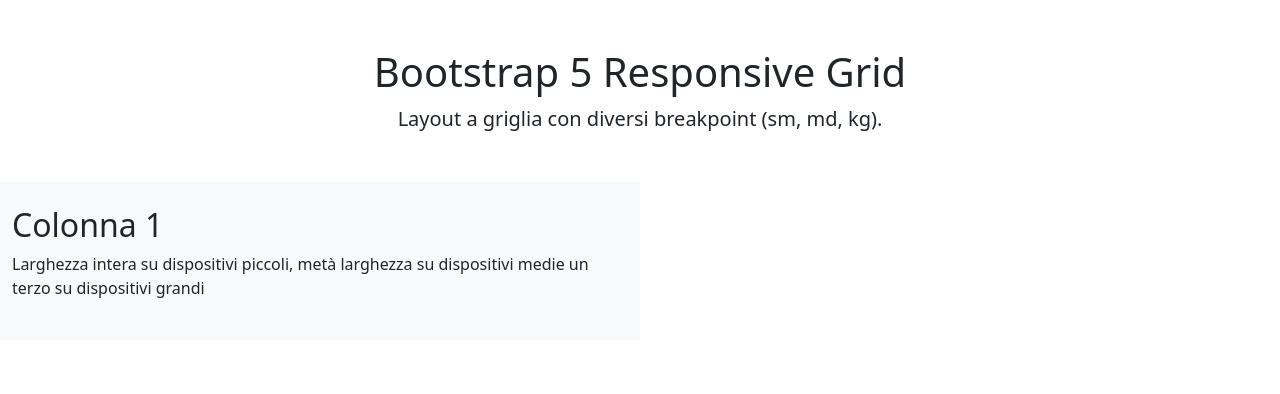
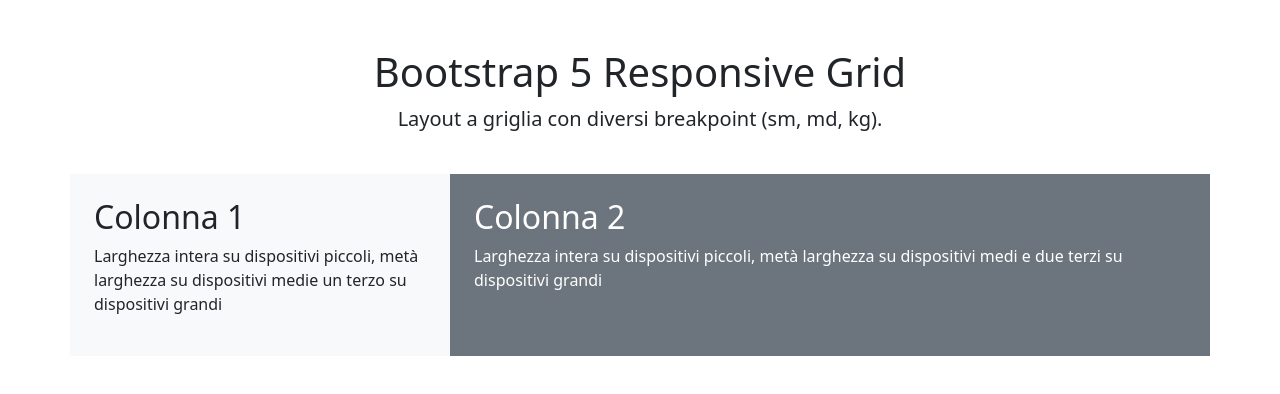
Before and after one commit to christiantondo/htmlcss-bootstrap-layout, a plain HTML site: page index.html in a window 1280 px wide. Drawn offline with nearby package versions, Linux system fonts and the light colour scheme.

Commit message:
container fixed

```diff
--- a/index.html
+++ b/index.html
@@ -4,7 +4,7 @@
 <head>
     <meta charset="UTF-8">
     <meta name="viewport" content="width=device-width, initial-scale=1.0">
-    <title>Bootstrap Introduction</title>
+    <title>Bootstrap Grid</title>
 
     <link rel="stylesheet" href="https://cdnjs.cloudflare.com/ajax/libs/bootstrap/5.3.8/css/bootstrap.min.css">
     <link rel="stylesheet" href="https://cdnjs.cloudflare.com/ajax/libs/font-awesome/7.0.1/css/all.min.css"
@@ -15,6 +15,8 @@
 
 <body>
     <div class="container my-5">
+
+        <div class="row">
             <div class="col-12 text-center">
                 <h1>Bootstrap 5 Responsive Grid</h1>
                 <p class="lead">Layout a griglia con diversi breakpoint (sm, md, kg).</p>
@@ -22,10 +24,16 @@
         </div>
 
         <div class="row my-4">
-        <div class="col-12 col-md-6 col-lg-6 bg-light p-4">
+            <div class="col-12 col-md-6 col-lg-4 bg-light p-4">
                 <h2>Colonna 1</h2>
                 <p>Larghezza intera su dispositivi piccoli, metà larghezza su dispositivi medie un terzo su dispositivi
                     grandi</p>
+            </div>
+            <div class="col-12 col-md-6 col-lg-8 bg-secondary text-white p-4">
+                <h2>Colonna 2</h2>
+                <p>Larghezza intera su dispositivi piccoli, metà larghezza su dispositivi medi e due terzi su
+                    dispositivi grandi</p>
+            </div>
         </div>
     </div>
     <script src="https://cdnjs.cloudflare.com/ajax/libs/bootstrap/5.3.8/js/bootstrap.bundle.min.js"></script>
```
Lines whose indentation alone changed are shown as unchanged.
